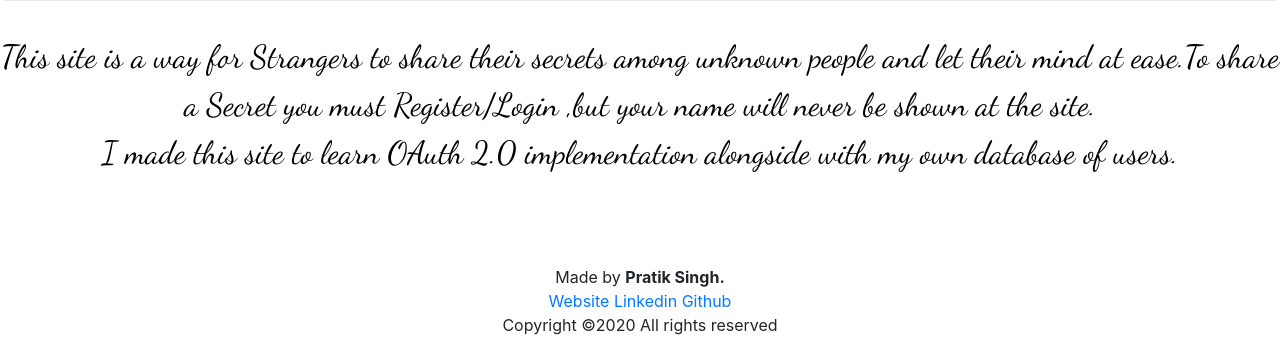
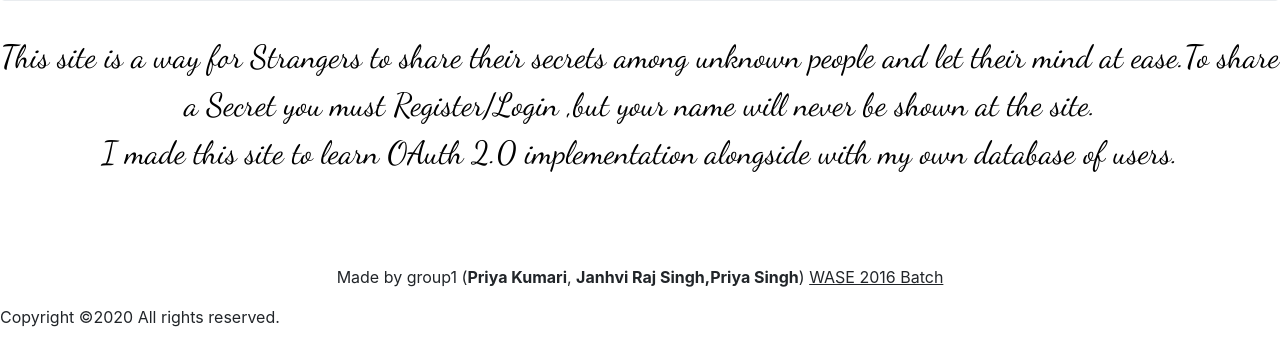
Before and after one commit to kitarp29/Secrets, a Node server app: page / in a window 1280 px wide. Shown: the part 446-800 px from the top of the page. Run offline with Node 20, Linux system fonts and the light colour scheme; some libraries are stand-ins or nearby versions.

Commit message:
Priya di

```diff
--- a/views/partials/footer.ejs
+++ b/views/partials/footer.ejs
@@ -1,12 +1,11 @@
 <br><br><br>
-<p style="text-align:center;">Made by <b>Pratik Singh.</b><br>
+<p style="text-align:center;">Made by group1 (<b>Priya Kumari</b>, <b>Janhvi Raj Singh,</b><b>Priya Singh</b>) <u>WASE 2016 Batch</u></p>
+<!-- <p style="text-align:center;">Made by <b>Pratik Singh.</b><br>
 <a href="https://kitarp29.github.io/onlineCV/beckham/">Website           </a>
 <a href="https://www.linkedin.com/in/pratik-singh-b11a67141/">Linkedin           </a>
-<a href="https://github.com/kitarp29">Github</a><br>
-<!-- Link back to Colorlib can't be removed. Template is licensed under CC BY 3.0. -->
-    Copyright &copy;<script>document.write(new Date().getFullYear());</script> All rights reserved
-    <!-- Link back to Colorlib can't be removed. Template is licensed under CC BY 3.0. -->
- </p>
+<a href="https://github.com/kitarp29">Github</a><br> -->
+
+  <p>  Copyright &copy;<script>document.write(new Date().getFullYear());</script> All rights reserved.</p>
 
 </body>
 </html>
```
